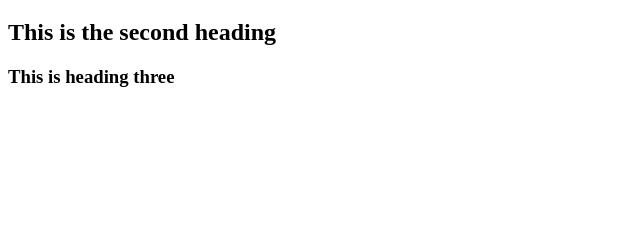
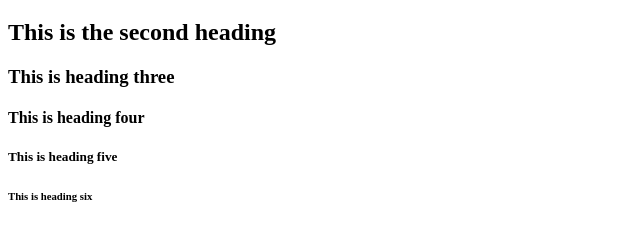
Before and after one commit to WebInOut/Project, a plain HTML site: page index.html in a window 1280 px wide. Shown: the part 61-302 px from the top of the page, without its empty margins (0-640 px from the left). Drawn offline with Linux system fonts and the light colour scheme.

Commit message:
HTML Heading

```diff
--- a/index.html
+++ b/index.html
@@ -9,5 +9,8 @@
     <h1>This is heading first</h1>
     <h2>This is the second heading</h2>
     <h3>This is heading three</h3>
+    <h4>This is heading four</h4>
+    <h5>This is heading five</h5>
+    <h6>This is heading six</h6>
 </body>
 </html>
```
